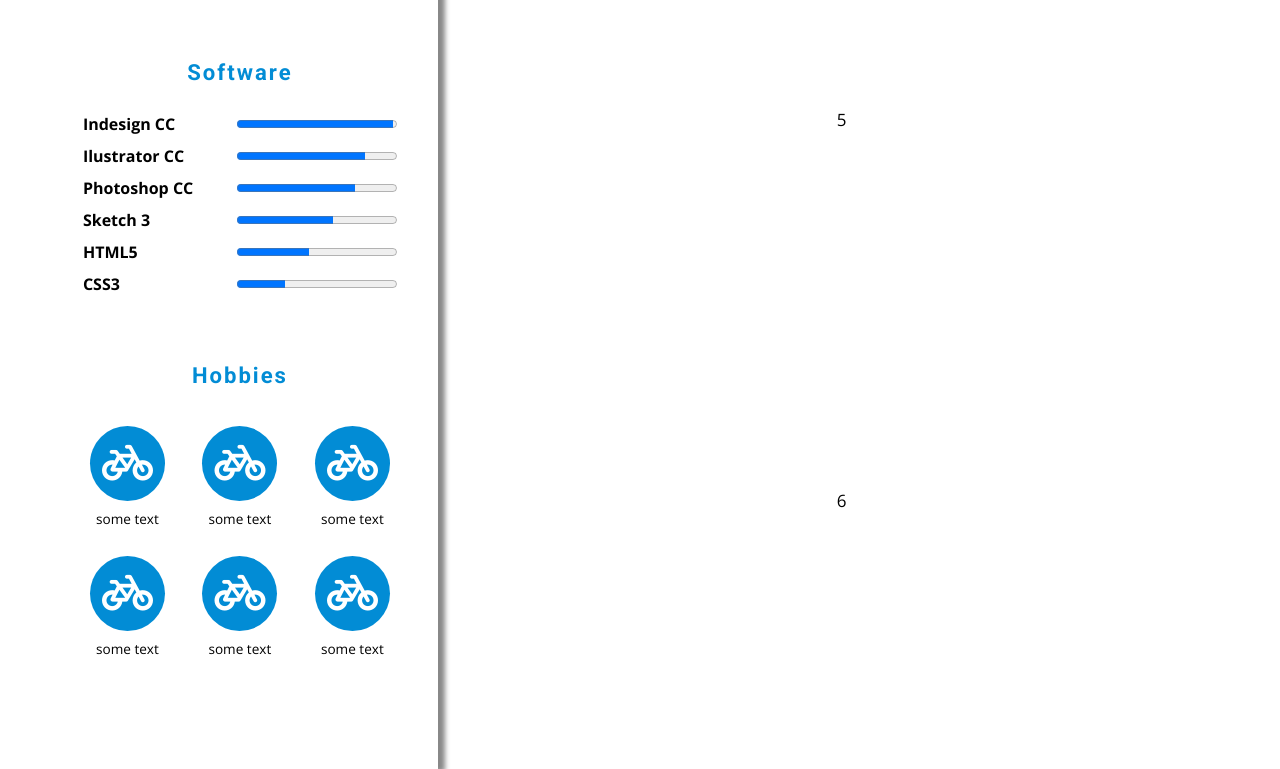
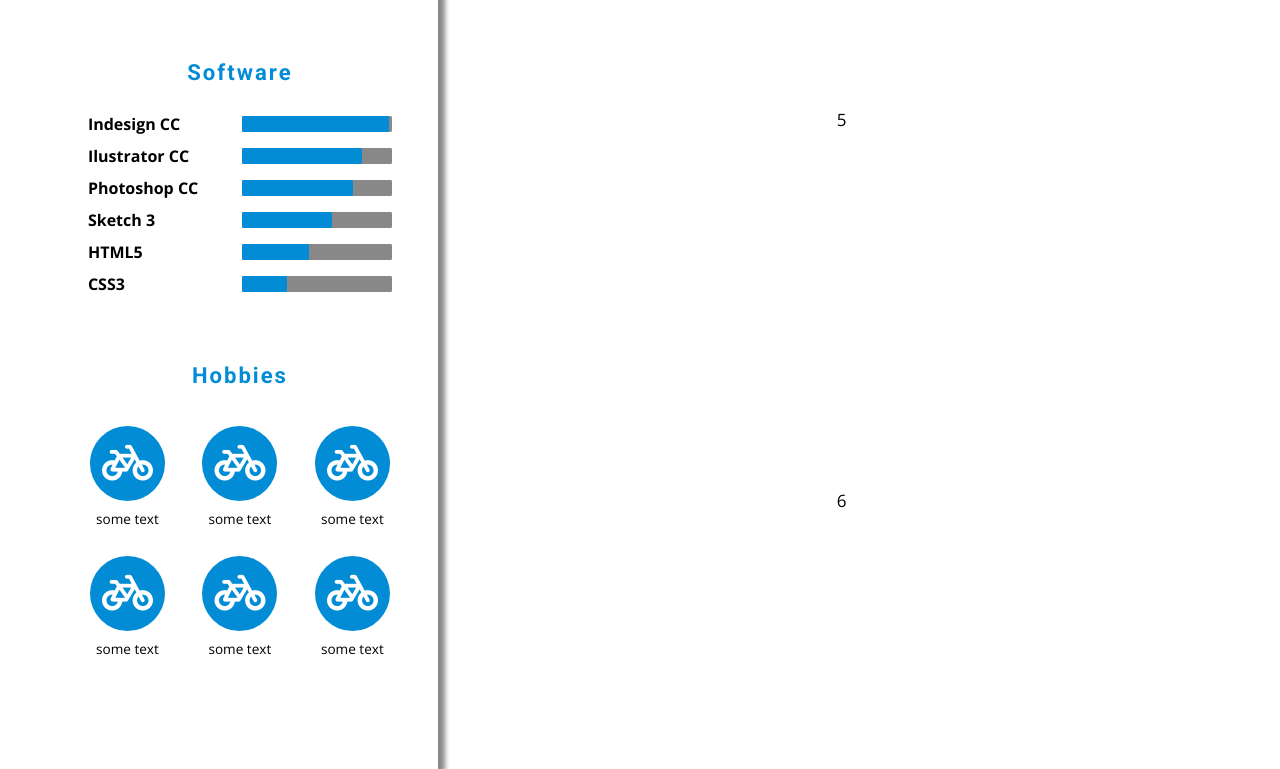
Before and after one commit to KamilCybulski/resume-template, a plain HTML site: page index.html in a window 1280 px wide. Shown: the part 1068-1837 px from the top of the page. Drawn offline with nearby package versions, Linux system fonts and the light colour scheme.

Commit message:
Changed software section styles.

```diff
--- a/styles/index.scss
+++ b/styles/index.scss
@@ -83,6 +83,26 @@
         height: 30px;
     }
 }
+progress{                           //Lots of mess in here cause of inconsistent progress implementation in browsers
+    -moz-appearance: none;
+    -webkit-appearance: none;
+    border: none;
+    border-radius: 2px;
+    width: 150px;
+    background: #888;
+    color: $accent-color;
+}
+progress::-webkit-progress-bar{
+    background: #888;
+    border-radius: 2px;
+}
+progress::-webkit-progress-value{
+    background-color: $accent-color;
+    border-radius: 2px;
+}
+progress::-moz-progress-bar{
+    background: $accent-color;
+}
 
 
 
```
Also changed, not shown: images/blue-disc.png (added), styles/index.css.
